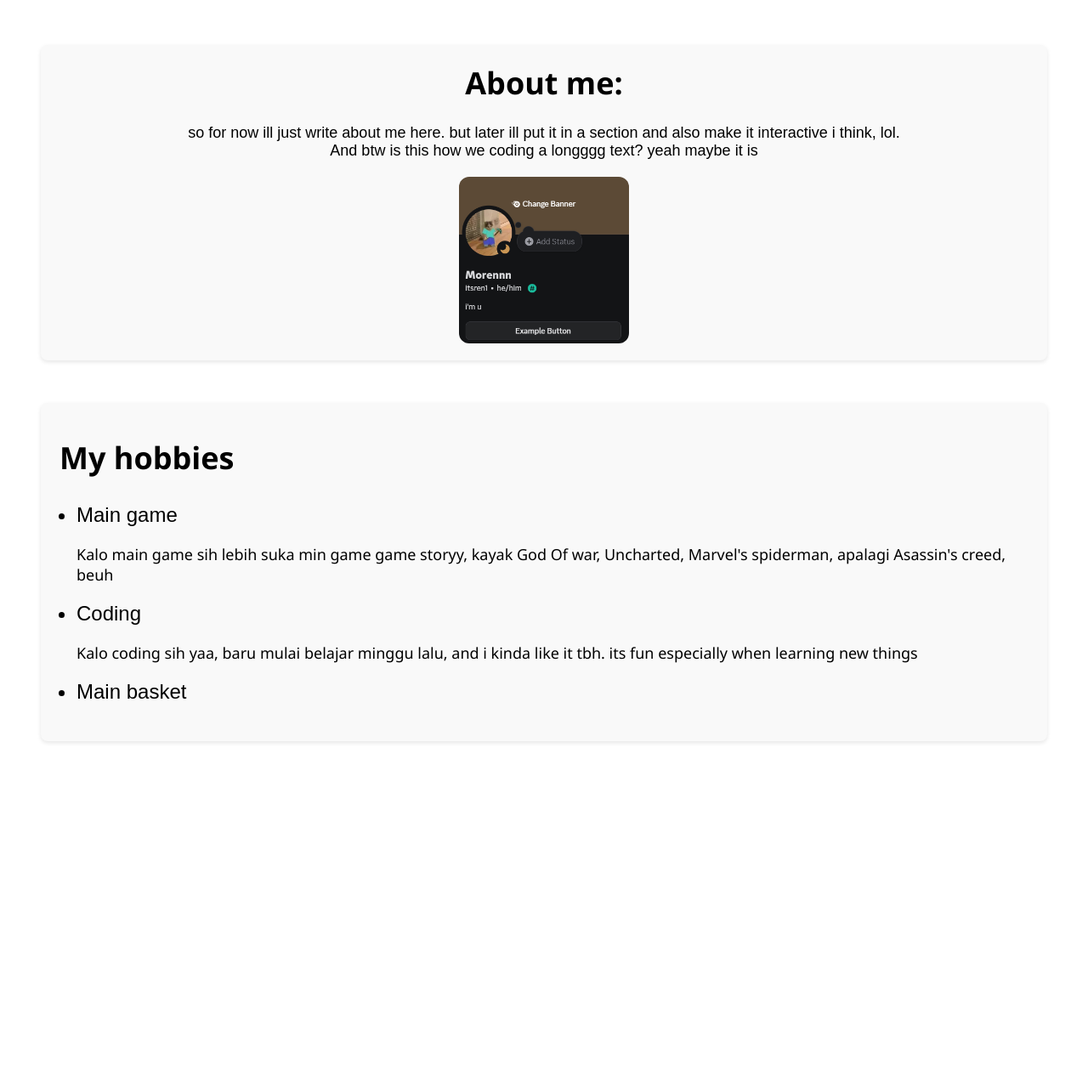
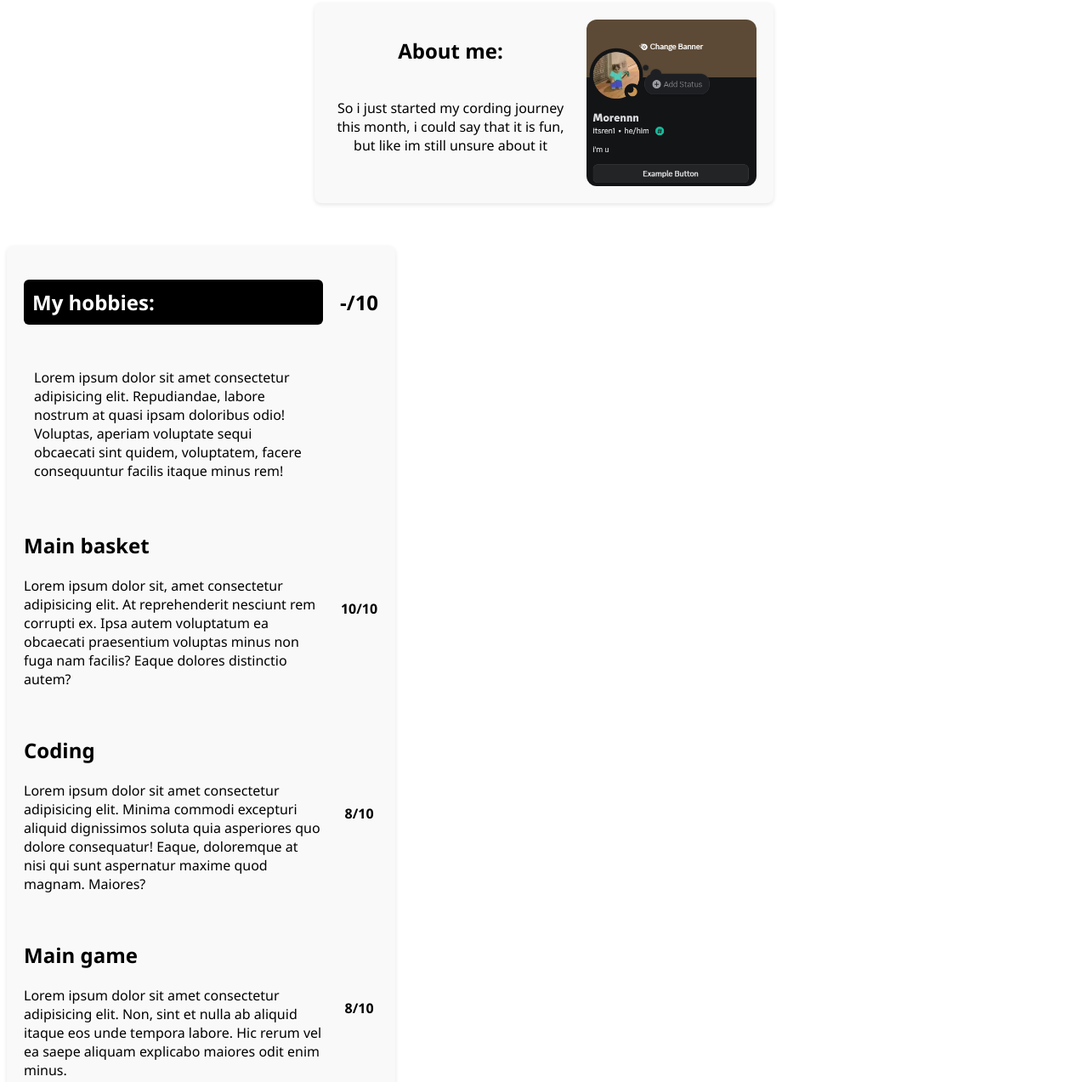
Before and after one commit to Molen-beep/M, a plain HTML site: page index.html in a window 1280 px wide. Shown: the part 805-2078 px from the top of the page at 85% size. Before the commit the page ends 1727 px from the top, so only its background shows below. Drawn offline with Linux system fonts and the light colour scheme.

Commit message:
Add files via upload

```diff
--- a/index.html
+++ b/index.html
@@ -3,47 +3,70 @@
   <head>
     <meta charset="UTF-8" />
     <meta name="viewport" content="width=device-width, initial-scale=1.0" />
-    <title>this is my first website</title>
+    <title>My first website.</title>
     <link rel="stylesheet" href="style.css" />
   </head>
   <body>
-    <div class="hero">
-      <h1 id="greeting">Hello everyone</h1>
-      <p class="start">
-        this is my first website. i am learning how to make a good one. so stay
-        tune till i get better :)
-      </p>
-      <a href="#infome" class="start" id="section">More about me!</a>
-    </div>
+    <main>
+      <section class="main">
+        <h1 class="greetings" id="greetingsHead">Hello everyone</h1>
+        <p class="greetings" id="greetingsText">this is my first website</p>
+        <a href="#mainAboutMe" class="greetings" id="grab"
+          >Let's walk around!</a
+        >
+      </section>
 
-    <div id="infome">
-      <h1 class="heading">About me:</h1>
-      <p id="aboutmeText">
-        so for now ill just write about me here. but later ill put it in a
-        section and also make it interactive i think, lol.<br />
-        And btw is this how we coding a longggg text? yeah maybe it is
-      </p>
-      <img src="profile.png" alt="photo profile" />
-    </div>
-    <div id="bagian-kesukaan" class="bagian-kesukaan">
-      <h2 id="hobbies">My hobbies</h2>
-      <ul class="hobi">
-        <li class="hobi">
-          Main game
-          <p class="hobi-explain">
-            Kalo main game sih lebih suka min game game storyy, kayak God Of
-            war, Uncharted, Marvel's spiderman, apalagi Asassin's creed, beuh
+      <section class="main1" id="mainAboutMe">
+        <h1 id="AboutMe">About me:</h1>
+        <p id="AboutMeText">
+          So i just started my cording journey this month, i could say that it
+          is fun, but like im still unsure about it
+        </p>
+        <img src="profile.png" alt="Discord profile" id="AboutMeImg" />
+      </section>
+
+      <section class="main2" id="mainHobbies">
+        <div id="blank"></div>
+        <h1 id="HobbiesHeader">My hobbies:</h1>
+        <p id="HobbiesText">
+          Lorem ipsum dolor sit amet consectetur adipisicing elit. Repudiandae,
+          labore nostrum at quasi ipsam doloribus odio! Voluptas, aperiam
+          voluptate sequi obcaecati sint quidem, voluptatem, facere consequuntur
+          facilis itaque minus rem!
+        </p>
+
+        <div id="hobi1">
+          <h2>Main basket</h2>
+          <p>
+            Lorem ipsum dolor sit, amet consectetur adipisicing elit. At
+            reprehenderit nesciunt rem corrupti ex. Ipsa autem voluptatum ea
+            obcaecati praesentium voluptas minus non fuga nam facilis? Eaque
+            dolores distinctio autem?
           </p>
-        </li>
-        <li class="hobi">
-          Coding
-          <p class="hobi-explain">
-            Kalo coding sih yaa, baru mulai belajar minggu lalu, and i kinda
-            like it tbh. its fun especially when learning new things
+        </div>
+        <div>
+          <h2>Coding</h2>
+          <p>
+            Lorem ipsum dolor sit amet consectetur adipisicing elit. Minima
+            commodi excepturi aliquid dignissimos soluta quia asperiores quo
+            dolore consequatur! Eaque, doloremque at nisi qui sunt aspernatur
+            maxime quod magnam. Maiores?
           </p>
-        </li>
-        <li class="hobi">Main basket</li>
-      </ul>
-    </div>
+        </div>
+        <div>
+          <h2>Main game</h2>
+          <p>
+            Lorem ipsum dolor sit amet consectetur adipisicing elit. Non, sint
+            et nulla ab aliquid itaque eos unde tempora labore. Hic rerum vel ea
+            saepe aliquam explicabo maiores odit enim minus.
+          </p>
+        </div>
+
+        <h2 id="ratingsHeader">-/10</h2>
+        <aside id="point1">10/10</aside>
+        <aside id="point2">8/10</aside>
+        <aside id="point3">8/10</aside>
+      </section>
+    </main>
   </body>
 </html>
--- a/style.css
+++ b/style.css
@@ -1,108 +1,150 @@
-html {
-  scroll-behavior: smooth;
+.main {
+  display: flex;
+  height: 100vh;
+  justify-content: center;
+  align-items: center;
+  flex-direction: column;
+  flex-wrap: wrap;
 }
 
-body {
-  background-color: white;
+.greetings {
+  color: black;
+  font-family: "Segoe Ui", "Segoe UI", Tahoma, Geneva, Verdana, sans-serif;
 }
 
-.hero {
-  height: 100vh;
-  display: flex;
-  flex-direction: column;
-  justify-content: center;
-  align-items: center;
+#greetingsHead {
+  font-size: 48px;
   margin: 0;
 }
 
-#greeting {
-  color: #333;
-  font-size: 48px;
-  font-family: "arial", sans-serif;
-  text-align: center;
-  margin-bottom: 0px;
-  margin-inline: 20px;
+#greetingsText {
+  font-size: 16px;
+  margin: 0;
+  margin-top: 12px;
 }
 
-.start {
-  color: black;
-  font-size: 24px;
-  font-family: "arial", sans-serif;
-  text-align: center;
-  margin-inline: 50px;
-  margin-top: 12px;
-  margin-bottom: 12px;
+#grab {
+  color: white;
+  font-size: 16px;
+  margin: 20px auto;
+  padding: 6px 12px;
+  background-color: black;
+  border-radius: 8px;
+  box-shadow: 0 2px 5px rgba(0, 0, 0, 0.1);
 }
 
-#section {
-  display: flex;
-  justify-content: center;
-  font-size: 18px;
-  margin: 0;
-}
-
-#infome {
-  color: black;
-  font-family: "arial", sans-serif;
-  margin: 50px 40px;
+.main1 {
+  font-family: "Segoe UI", Tahoma, Geneva, Verdana, sans-serif;
+  display: grid;
+  grid-gap: 20px 20px;
+  grid-template-areas:
+    "header img"
+    "text img";
+  text-align: center;
+  margin: auto;
   padding: 20px;
   background-color: #f9f9f9;
   border-radius: 8px;
   box-shadow: 0 2px 5px rgba(0, 0, 0, 0.1);
+  max-width: 500px;
+  justify-content: center;
+  align-content: center;
 }
 
-.heading {
-  color: black;
-  font-family: "Segoe UI", Tahoma, Geneva, Verdana, sans-serif;
-  font-size: 36px;
-  font-weight: 700;
-  margin-top: 0px;
+#AboutMe {
+  grid-area: header;
+  margin-bottom: 0;
+}
+
+#AboutMeText {
+  margin-top: 0;
+  grid-area: text;
   text-align: center;
 }
 
-#aboutmeText {
-  font-size: 18px;
-  text-align: center;
-  margin: 20px auto;
+#AboutMeImg {
+  grid-area: img;
+  max-width: 200px;
+  border-radius: 12px;
 }
 
-#infome img {
-  display: block;
-  margin-left: auto;
-  margin-right: auto;
-  max-width: 200px;
-  border-radius: 12px;
+.main2 {
+  font-family: "Segoe UI", Tahoma, Geneva, Verdana, sans-serif;
+  display: grid;
+  grid-gap: 20px 20px;
+  grid-template-areas:
+    "header ratings"
+    "Para blank"
+    "hobi1 point1"
+    "hobi2 point2"
+    "hobi3 point3";
+  margin: 50px 0;
+  padding: 20px;
+  background-color: #f9f9f9;
+  border-radius: 8px;
+  box-shadow: 0 2px 5px rgba(0, 0, 0, 0.1);
+  justify-content: left;
+  align-content: right;
+  max-width: 33%;
+}
+
+#HobbiesHeader {
+  grid-area: header;
+  font-size: 24px;
+  text-align: start;
+  color: white;
+  background-color: black;
+  padding: 10px;
+  border-radius: 6px;
+  margin-inline-start: 0;
+}
+
+#HobbiesText {
+  grid-area: Para;
+  text-align: start;
+  margin-bottom: 20px;
+  margin-top: 12px;
+  margin-inline: 12px;
+}
+
+#ratingsHeader {
+  grid-area: ratings;
   align-self: center;
 }
 
-.bagian-kesukaan {
-  font-family: "Courier New", Courier, monospace;
-  margin: 50px 40px;
-  padding: 20px;
-  padding-top: 10px;
-  padding-inline: 2px;
-  background-color: #f9f9f9;
-  border-radius: 8px;
-  box-shadow: 0 2px 5px rgba(0, 0, 0, 0.1);
+#blank {
+  grid-area: blank;
 }
 
-#hobbies {
-  color: black;
-  font-family: "Segoe UI", Tahoma, Geneva, Verdana, sans-serif;
-  font-size: 36px;
-  margin-left: 20px;
+#hobi1 {
+  grid-area: hobi1;
 }
 
-.hobi {
-  color: black;
-  font-family: "arial", sans-serif;
-  font-size: 24px;
-  font-style: normal;
+#hobi2 {
+  grid-area: hobi2;
 }
 
-.hobi-explain {
-  color: black;
-  font-family: "Segoe UI", Tahoma, Geneva, Verdana, sans-serif;
-  font-size: 18px;
-  margin: 20px auto;
+#hobi3 {
+  grid-area: hobi3;
 }
+
+#point1 {
+  grid-area: point1;
+  font-weight: bold;
+  justify-self: center;
+  align-self: center;
+}
+
+#point2 {
+  grid-area: point2;
+  font-weight: bold;
+  justify-self: center;
+  align-self: center;
+}
+
+#point3 {
+  grid-area: point3;
+  font-weight: bold;
+  justify-self: center;
+  align-self: center;
+}
```
